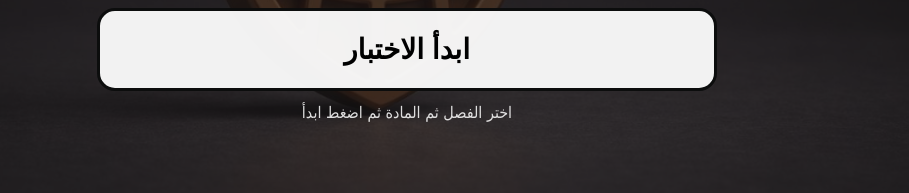
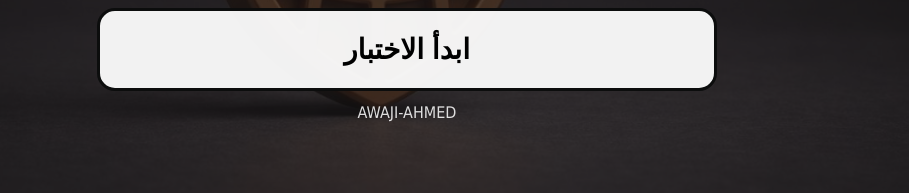
Before and after one commit to ajyalalmareefah2025-dot/exam-timer-AWAJI-AHMED, a plain HTML site: page index.html in a window 1280 px wide. Shown: the part 538-731 px from the top of the page, without its empty margins (233-1142 px from the left). Drawn offline with Linux system fonts and the light colour scheme.

Commit message:
index.html

```diff
--- a/index.html
+++ b/index.html
@@ -37,7 +37,7 @@
       </div>
 
       <button id="startBtn">ابدأ الاختبار</button>
-      <div id="startHint">اختر الفصل ثم المادة ثم اضغط ابدأ</div>
+      <div id="startHint"> AWAJI-AHMED </div>
 
     </div>
   </div>
```
